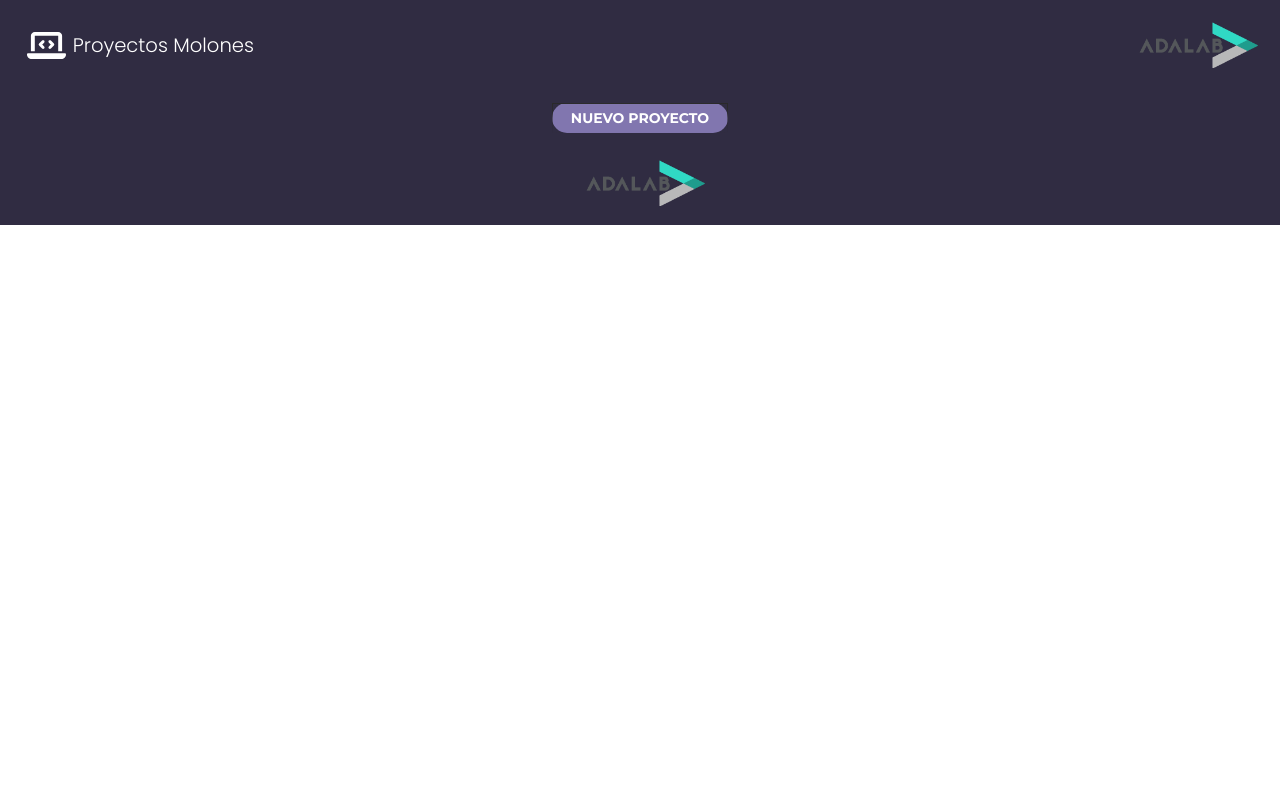
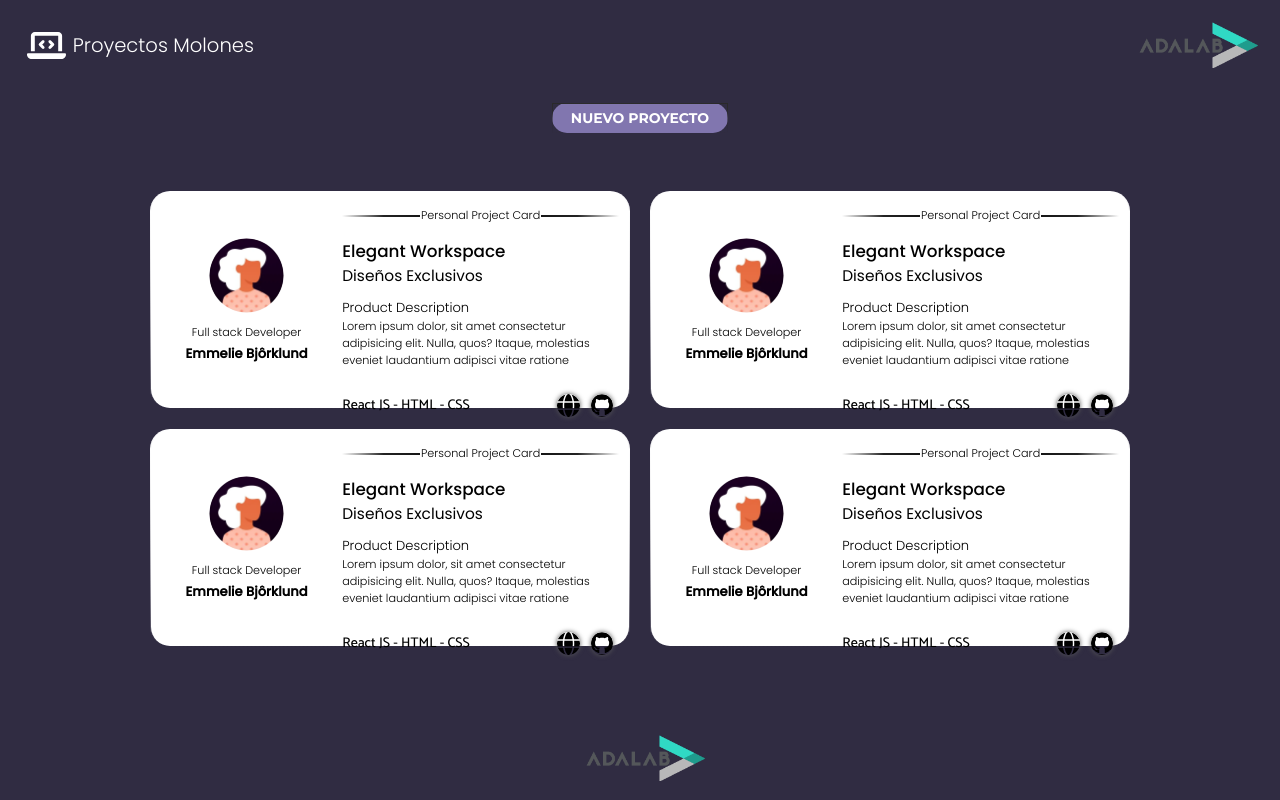
Before and after one commit to Diana-Bernardos/project-promo-X-module-3-team-2, a React (Vite) app: page /#/ in a window 1280 px wide. Built offline with nearby package versions, Linux system fonts and the light colour scheme.

Commit message:
landing mockup

```diff
--- a/src/components/App.jsx
+++ b/src/components/App.jsx
@@ -66,7 +66,7 @@ function App() {
     <div className="container">
       <Header/>
       <Routes>
-        <Route path='/' element={<Landing allProjects={allProjects}/>}/>
+        <Route path='/' element={<Landing allProjects={allProjects} data={data}/>}/>
         <Route path='/createproject' element={<Main getInput={getInput} updateAvatar={updateAvatar} data={data} addNewProject={addNewProject}/>}/>
       </Routes>
       <Footer/>
--- a/src/components/Button.jsx
+++ b/src/components/Button.jsx
@@ -4,6 +4,7 @@ const Button = ({data, postData, addNewProject}) => {
 
     const handleClick = (ev) => {
         ev.preventDefault()
+        // setData({...data, image:"", photo:""}) - falta pasar props!
         postData(data)
         addNewProject()
     }
--- /dev/null
+++ b/src/components/FakeCard.jsx
@@ -0,0 +1,43 @@
+import "../styles/FakeCard.scss";
+import Profile from "./Profile";
+import avatar from'../images/avatar.webp';
+
+const FakeCard = ({data}) => {
+
+    const {name, slogan, technologies, repo, demo, desc, autor, job, image, photo} = data
+
+  return (
+    <article className="card">
+          <h2 className="card__projectTitle"><span className="card__projectTitle--text">Personal project card</span></h2>
+
+          <div className="card__author">
+            {/* <div className="card__authorPhoto"></div> */}
+            <Profile scssClass="card__authorPhoto" avatar={photo} defaultImg={avatar}/>
+            <p className="card__job">
+              {job || "Full stack Developer"}
+            </p>
+            <h3 className="card__name--author">{autor || "Emmelie Bjôrklund"}</h3>
+          </div>
+
+          <div className="card__project">
+            <h3 className="card__name">{name || "Elegant Workspace"}</h3>
+            <p className="card__slogan">{slogan || "Diseños Exclusivos"}</p>
+            <h3 className="card__descriptionTitle">Product description</h3>
+            <p className="card__description">{desc || "Lorem ipsum dolor, sit amet consectetur adipisicing elit. Nulla, quos? Itaque, molestias eveniet laudantium adipisci vitae ratione"}</p>
+
+            <div className="card__technicalInfo">
+              <p className="card__technologies">{technologies || "React JS - HTML - CSS"}</p>
+
+              <a className="icon icon__www" href={demo} title="Haz click para ver el proyecto online" target="_blank">
+                Web link
+              </a>
+              <a className="icon icon__github" href={repo} title="Haz click para ver el código del proyecto" target="_blank">
+                GitHub link
+              </a>
+            </div>
+          </div>
+    </article>
+  )
+}
+
+export default FakeCard
--- a/src/components/Landing.jsx
+++ b/src/components/Landing.jsx
@@ -2,19 +2,23 @@ import Footer from "./Footer"
 import Header from "./Header"
 import ebook from '../images/ebook-example.jpg';
 import { Link } from "react-router-dom";
-import Card from "./Card";
+import FakeCard from "./FakeCard";
+import '../styles/Landing.scss'
 
-const Landing = ({allProjects}) => {
+const Landing = ({allProjects, data}) => {
 
-  const landingCards = allProjects.map((project, i)=> <li key={i}><Card/></li>)
+  // const landingCards = allProjects.map((project, i)=> <li key={i}><Card/></li>)
 
 
   return (
     <>
     <Link to="/createproject" className="button--link">Nuevo Proyecto</Link>
-    <ul>
-
-    </ul>
+    <section className="section_mockup">
+      <FakeCard data={data} className="section_mockup-card"/>
+      <FakeCard data={data} className="section_mockup-card"/>
+      <FakeCard data={data} className="section_mockup-card"/>
+      <FakeCard data={data} className="section_mockup-card"/>
+    </section>
     </>
   )
 }
--- a/src/services/postData.js
+++ b/src/services/postData.js
@@ -1,6 +1,6 @@
 const postData = (data) => {
 
-    return fetch('https://dev.adalab.es/api/projectCard', {
+    return fetch('//dev.adalab.es/api/projectCard', {
         method: 'POST',
         headers: {'Content-Type': 'application/json'},
         body: JSON.stringify(data)
--- /dev/null
+++ b/src/styles/FakeCard.scss
@@ -0,0 +1,112 @@
+.card {
+    display: grid;
+    grid-template-columns: 40% 60%;
+    width: 100%;
+    max-width: 480px;
+    max-height: 218px;
+
+    color: var(--color-black);
+    font: var(--font-card-text);
+
+    border-radius: 20px;
+    -webkit-backdrop-filter: blur(10px);
+    backdrop-filter: blur(10px);
+    border-style: solid;
+    border-width: 1px;
+    border-image-source: linear-gradient(to bottom, var(--color-white) 0%, rgba(0, 0, 0, 0));
+    border-image-slice: 1;
+    background-image: linear-gradient(to bottom, var(--color-white), var(--color-white)), linear-gradient(to bottom, var(--color-white) 0%, rgba(0, 0, 0, 0));
+    background-origin: border-box;
+    background-clip: content-box, border-box;
+
+    @media screen and (minwidth: 768px) {
+        width: 45%;
+    }
+  }
+
+  .card .card__projectTitle {
+    grid-column: 2;
+    position: relative;
+    margin: 15px 10px 1rem 0;
+    text-align: center;
+    text-transform: capitalize;
+
+    font: var(--font-card-section);
+  }
+
+  .card .card__projectTitle::before {
+    content: '';
+    position: absolute;
+    top: calc( 50% - 1px );
+    bottom: calc( 50% - 1px );
+    left: 0;
+    right: 0;
+    z-index: 0;
+
+    background-image: linear-gradient(to right, white, #232323 15%, var(--color-black), #232323 85%, white);
+  }
+
+  .card .card__projectTitle--text {
+    position: relative;
+    padding-inline: 0.1em;
+    z-index: 1;
+    background-color: var(--color-white);
+  }
+
+  .card .card__author {
+    display: flex;
+    flex-direction: column;
+    align-items: center;
+    margin-bottom: 10px;
+  }
+
+  .card .card__authorPhoto {
+    width: 75px;
+    height: 75px;
+    border-radius: 50%;
+    background-image: url('../images/avatar.webp');
+    background-position: center;
+    background-size: cover;
+    margin-bottom: 0.8rem;
+  }
+
+  .card .card__job {
+    margin-bottom: 0.2rem;
+    text-align: center;
+  }
+
+  .card .card__name {
+    font: var(--font-card-title);
+    margin-bottom: .2rem;
+  }
+
+  .card .card__name--author {
+    text-align: center;
+  }
+
+  .card .card__project {
+    margin-right: 10px;
+  }
+
+  .card .card__slogan {
+    font: var(--font-card-subtitle);
+    margin-top: -.2rem;
+    margin-bottom: .8rem;
+  }
+
+  .card .card__descriptionTitle {
+    font-weight: inherit;
+    text-transform: capitalize;
+  }
+
+  .card .card__technicalInfo {
+    display: grid;
+    grid-template-columns: 1fr 2rem 2rem;
+    gap: .5em;
+
+    margin-block: 1.8rem;
+  }
+
+  .card .card__technologies {
+    font: var(--font-card-tech);
+  }
--- /dev/null
+++ b/src/styles/Landing.scss
@@ -0,0 +1,11 @@
+.section_mockup{
+    padding: 20px;
+    padding-top: 50px;
+    display: flex;
+    flex-wrap: wrap;
+    gap: 20px;
+    justify-content: center;
+    align-items: center;
+    align-content: flex-start;
+    min-height: calc(100vh - 225px);
+}
```
